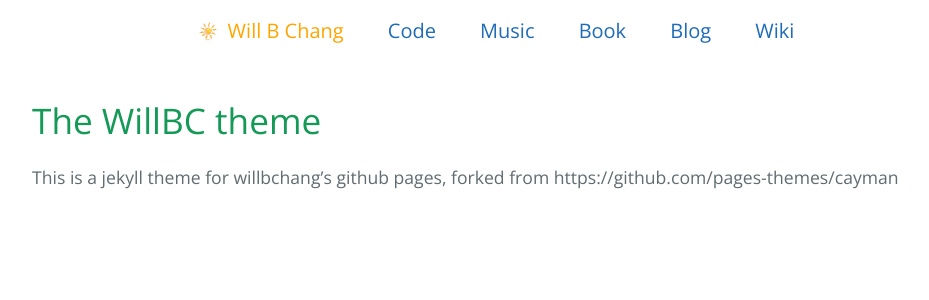
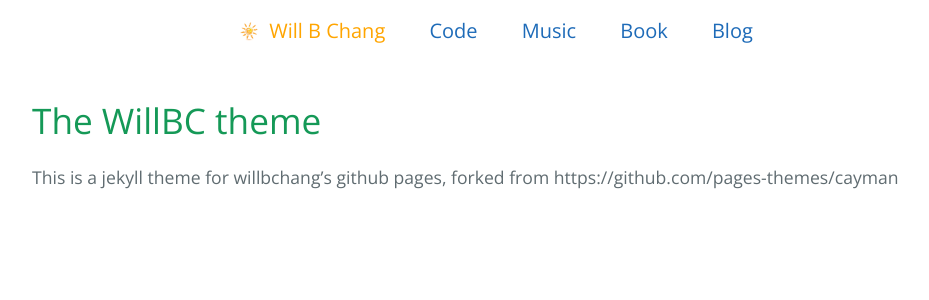
Before and after one commit to willbchang/jekyll-theme-willbc, a Jekyll site: the page built from README.md, in a window 1280 px wide. Shown: the top 300 px of the page, without its empty margins (144-1073 px from the left). Built offline with Jekyll 4.4.1, drawn with Linux system fonts in a browser that asks for light colours; our own code applies the rules of GitHub Pages for plain Markdown files.

Commit message:
ui: remove wiki

```diff
--- a/_layouts/default.html
+++ b/_layouts/default.html
@@ -17,7 +17,6 @@
         <li><a href="https://music.willbc.cn">Music</a></li>
         <li><a href="https://book.willbc.cn">Book</a></li>
         <li><a href="https://blog.willbc.cn">Blog</a></li>
-        <li><a href="https://wiki.willbc.cn">Wiki</a></li>
       </ul>
     </nav>
     <main id="content" class="main-content" role="main">
```
